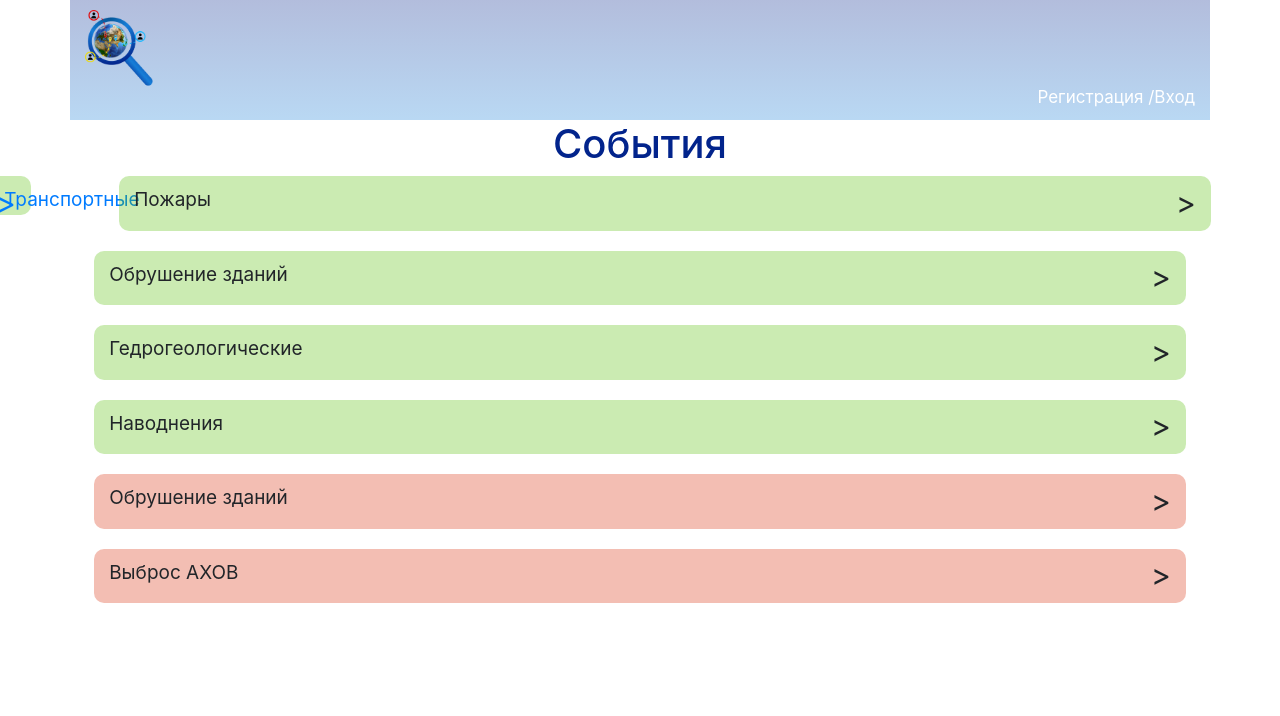
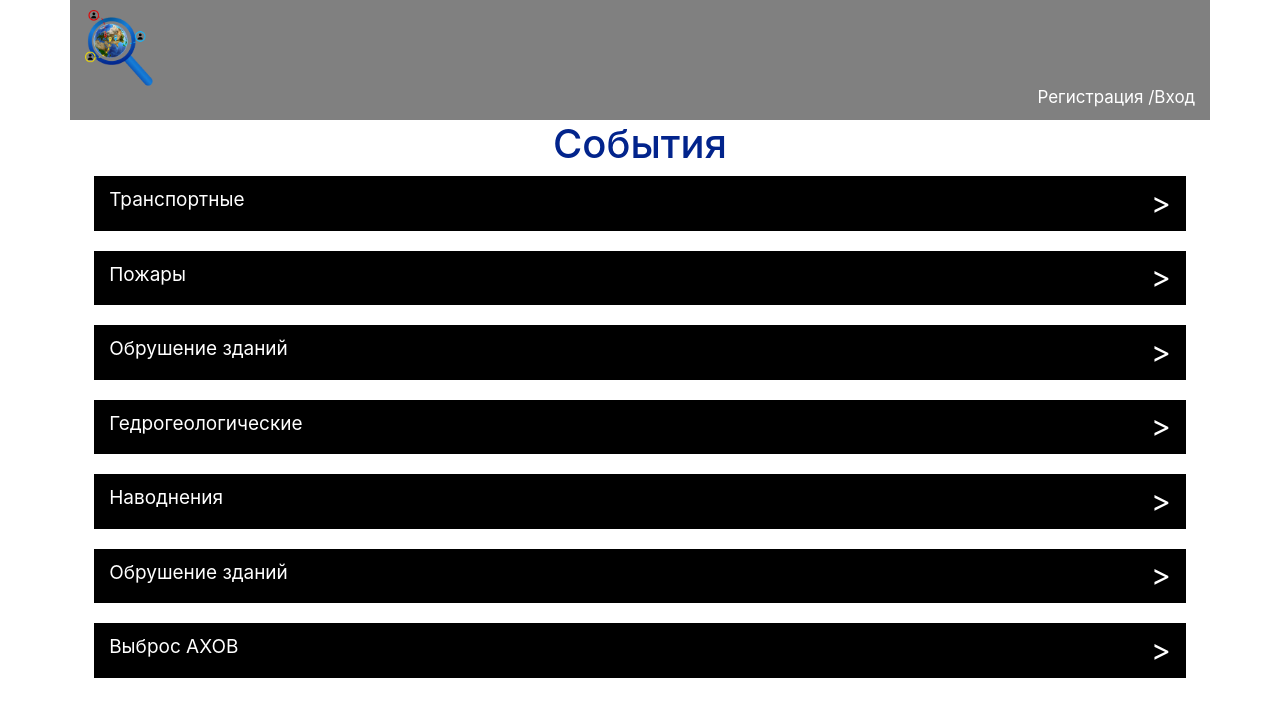
Before and after one commit to KinShish/cifrovoy_prriv_volonter, a Vue app in the folder people_search/: page /cats in a window 1280 px wide. Shown: the top 716 px of the page. Built offline with nearby package versions, Linux system fonts and the light colour scheme; what vue-browser-geolocation would draw is missing.

Commit message:
изменил дизайн шапки и events

```diff
--- a/people_search/src/components/catsEvents.vue
+++ b/people_search/src/components/catsEvents.vue
@@ -2,36 +2,48 @@
     <div>
         <h1>События</h1>
         <div class="row">
-            <router-link to="/event">
-                <div class="col-10 tabsSobityi">
+            <router-link to="/event" class="col-10 tabsSobityi">
+                <div>
                     <p>Транспортные</p>
                     <div class="rectangle">> </div>
                 </div>
             </router-link>
-            <div class="col-10 tabsSobityi">
+            <router-link to="/event" class="col-10 tabsSobityi">
+                <div>
                     <p>Пожары</p>
                     <div class="rectangle">> </div>
                 </div>
-            <div class="col-10 tabsSobityi">
+            </router-link>
+            <router-link to="/event" class="col-10 tabsSobityi">
+                <div>
                     <p>Обрушение зданий</p>
                     <div class="rectangle">> </div>
                 </div>
-            <div class="col-10 tabsSobityi">
+            </router-link>
+            <router-link to="/event" class="col-10 tabsSobityi">
+                <div>
                     <p>Гедрогеологические</p>
                     <div class="rectangle">> </div>
                 </div>
-            <div class="col-10 tabsSobityi">
+            </router-link>
+            <router-link to="/event" class="col-10 tabsSobityi">
+                <div>
                     <p>Наводнения</p>
                     <div class="rectangle">> </div>
                 </div>
-            <div class="col-10 tabsSobityiRed">
+            </router-link>
+            <router-link to="/event" class="col-10 tabsSobityiRed">
+                <div>
                     <p>Обрушение зданий</p>
                     <div class="rectangle">> </div>
                 </div>
-            <div class="col-10 tabsSobityiRed">
+            </router-link>
+            <router-link to="/event" class="col-10 tabsSobityiRed">
+                <div>
                     <p>Выброс АХОВ</p>
                     <div class="rectangle">> </div>
                 </div>
+            </router-link>
         </div>
         <router-view></router-view>
     </div>
@@ -56,16 +68,14 @@
     }
     .tabsSobityi{
         width: 50px;
-        background: rgba(83, 189, 0, 0.3);
-        border-radius: 10px;
+        background: black;
         margin: 0 auto;
         padding-top: 10px;
         margin-bottom: 20px;
     }
     .tabsSobityiRed{
         width: 50px;
-        background: rgba(216, 42, 4, 0.3);
-        border-radius: 10px;
+        background: black;
         margin: 0 auto;
         padding-top: 10px;
         margin-bottom: 20px;
@@ -74,13 +84,16 @@
         font-size: 19px;
         font-style: normal;
         font-weight: normal;
+        color: white;
     }
     .tabsSobityi p{
         font-size: 19px;
         font-style: normal;
         font-weight: normal;
+        color: white;
     }
     .rectangle{
+        color: white;
         font-size: 30px;
         margin-top: -50px;
         float: right;
--- a/people_search/src/components/comHeader.vue
+++ b/people_search/src/components/comHeader.vue
@@ -22,7 +22,7 @@
 
 <style scoped>
     .headerBlock{
-        background: linear-gradient(180deg, rgba(2, 36, 140, 0.3) 0%, rgba(23, 126, 216, 0.3) 100%);;
+        background: grey;
         height: 120px;
     }
     .logo{
@@ -47,12 +47,4 @@
         display: inline-block;
         margin-top: 15px;
     }
-    .menu{
-        border-radius: 25px;
-        width: 50px;
-        height: 50px;
-        border: 1px solid black;
-        float:right;
-        margin-top: 5px;
-    }
 </style>
```
Also changed, not shown: 1 other file (tests, documents, lock files or other folders). Lines whose indentation alone changed are shown as unchanged.
